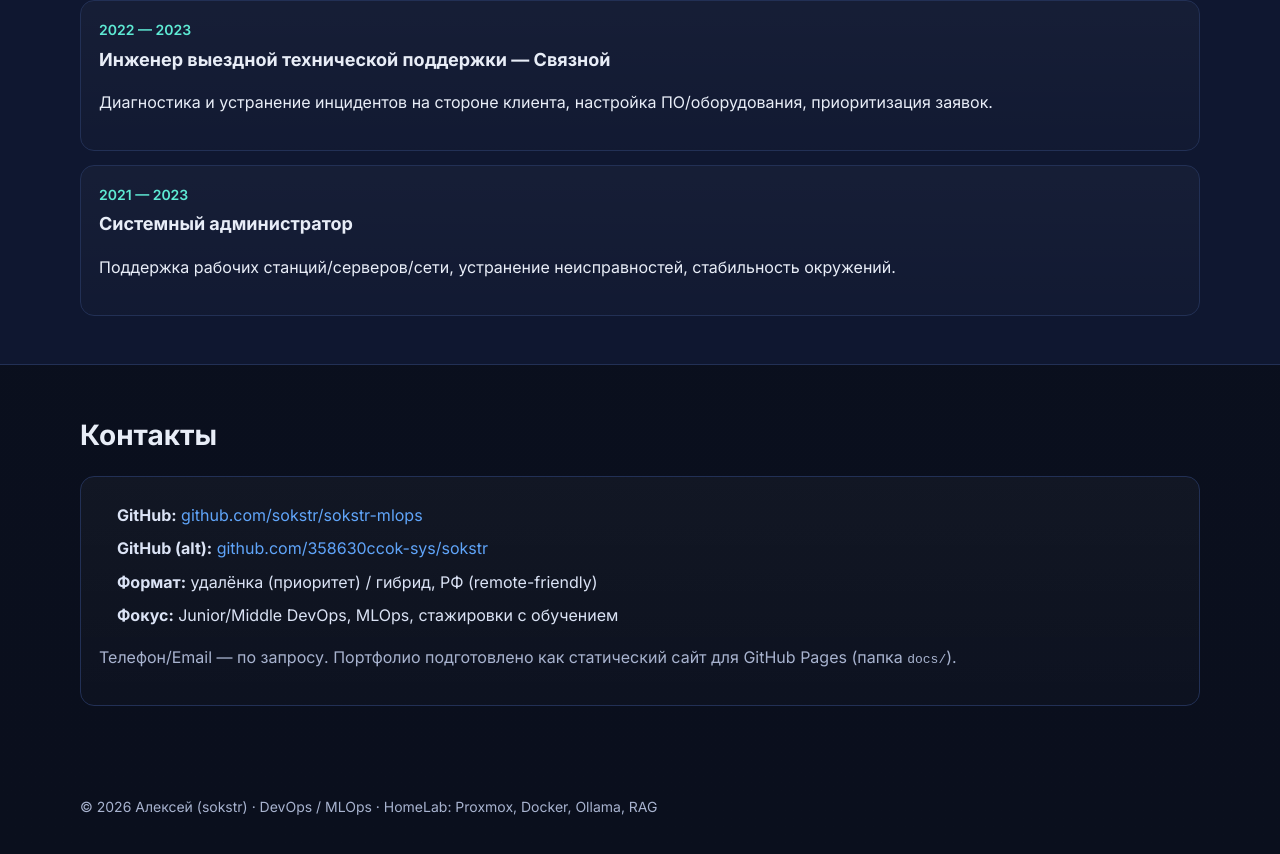
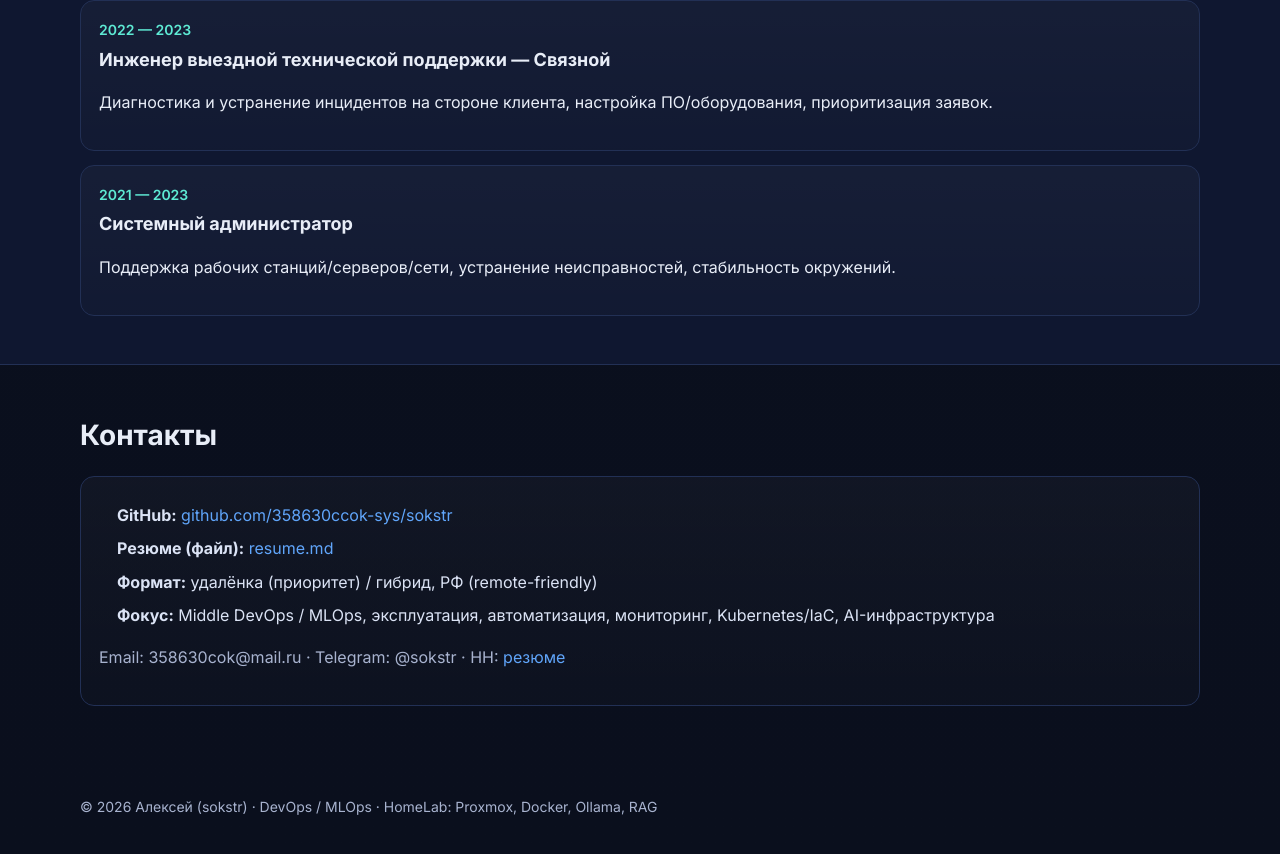
Before and after one commit to 358630ccok-sys/sokstr, a plain HTML site: page docs/index.html in a window 1280 px wide. Shown: the part 2524-3378 px from the top of the page. Drawn offline with Linux system fonts and the light colour scheme.

Commit message:
docs: update portfolio site contacts and correct GitHub link

```diff
--- a/docs/index.html
+++ b/docs/index.html
@@ -146,12 +146,12 @@
         <h2>Контакты</h2>
         <div class="card">
           <ul class="contacts">
-            <li><strong>GitHub:</strong> <a href="https://github.com/358630ccok-sys/sokstr" target="_blank" rel="noopener">github.com/sokstr/sokstr-mlops</a></li>
-            <li><strong>GitHub (alt):</strong> <a href="https://github.com/358630ccok-sys/sokstr" target="_blank" rel="noopener">github.com/358630ccok-sys/sokstr</a></li>
+            <li><strong>GitHub:</strong> <a href="https://github.com/358630ccok-sys/sokstr" target="_blank" rel="noopener">github.com/358630ccok-sys/sokstr</a></li>
+            <li><strong>Резюме (файл):</strong> <a href="https://github.com/358630ccok-sys/sokstr/blob/main/resume.md" target="_blank" rel="noopener">resume.md</a></li>
             <li><strong>Формат:</strong> удалёнка (приоритет) / гибрид, РФ (remote-friendly)</li>
-            <li><strong>Фокус:</strong> Junior/Middle DevOps, MLOps, стажировки с обучением</li>
+            <li><strong>Фокус:</strong> Middle DevOps / MLOps, эксплуатация, автоматизация, мониторинг, Kubernetes/IaC, AI-инфраструктура</li>
           </ul>
-          <p class="muted">Телефон/Email — по запросу. Портфолио подготовлено как статический сайт для GitHub Pages (папка <code>docs/</code>).</p>
+          <p class="muted">Email: 358630cok@mail.ru · Telegram: @sokstr · HH: <a href="https://voronezh.hh.ru/resume/31ec25d8ff11556f6f0039ed1f376f70414174" target="_blank" rel="noopener">резюме</a></p>
         </div>
       </div>
     </section>
```
